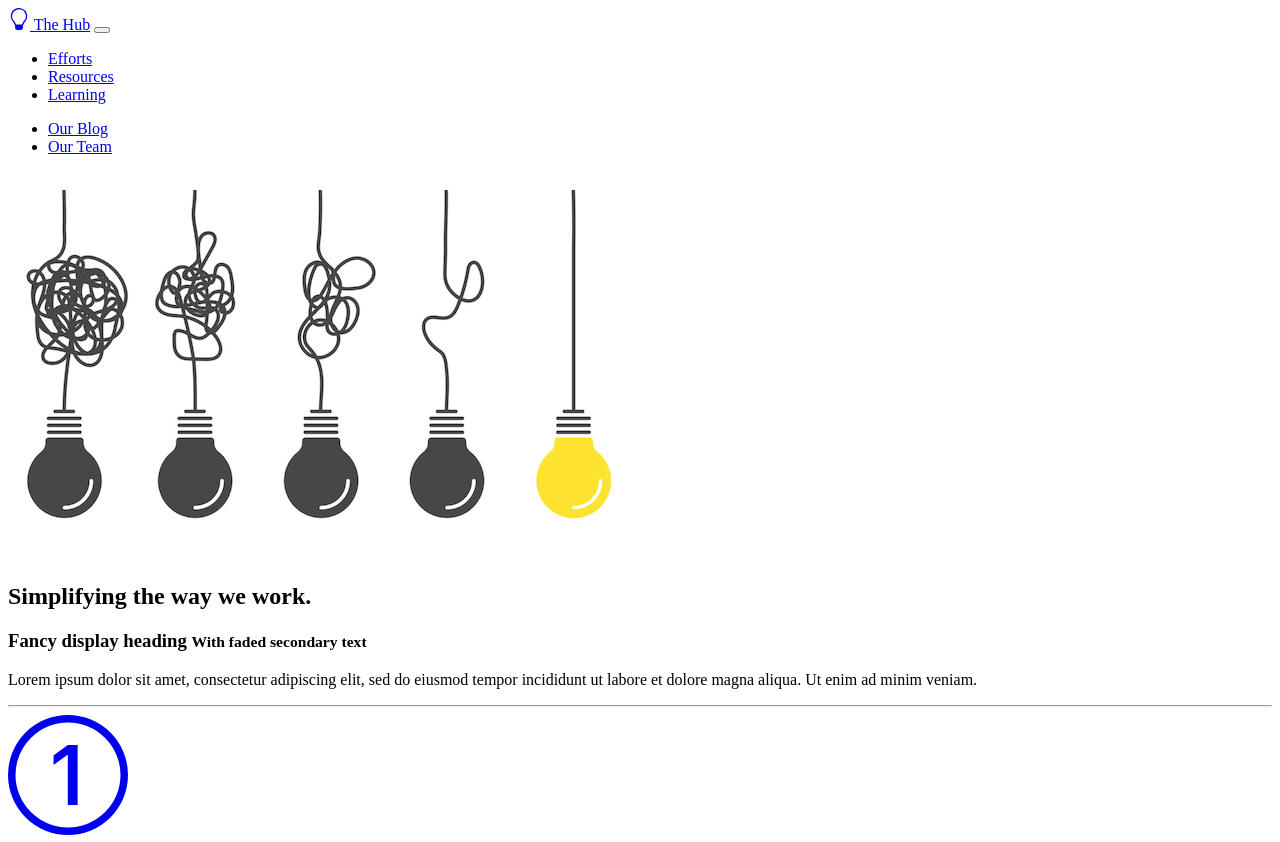
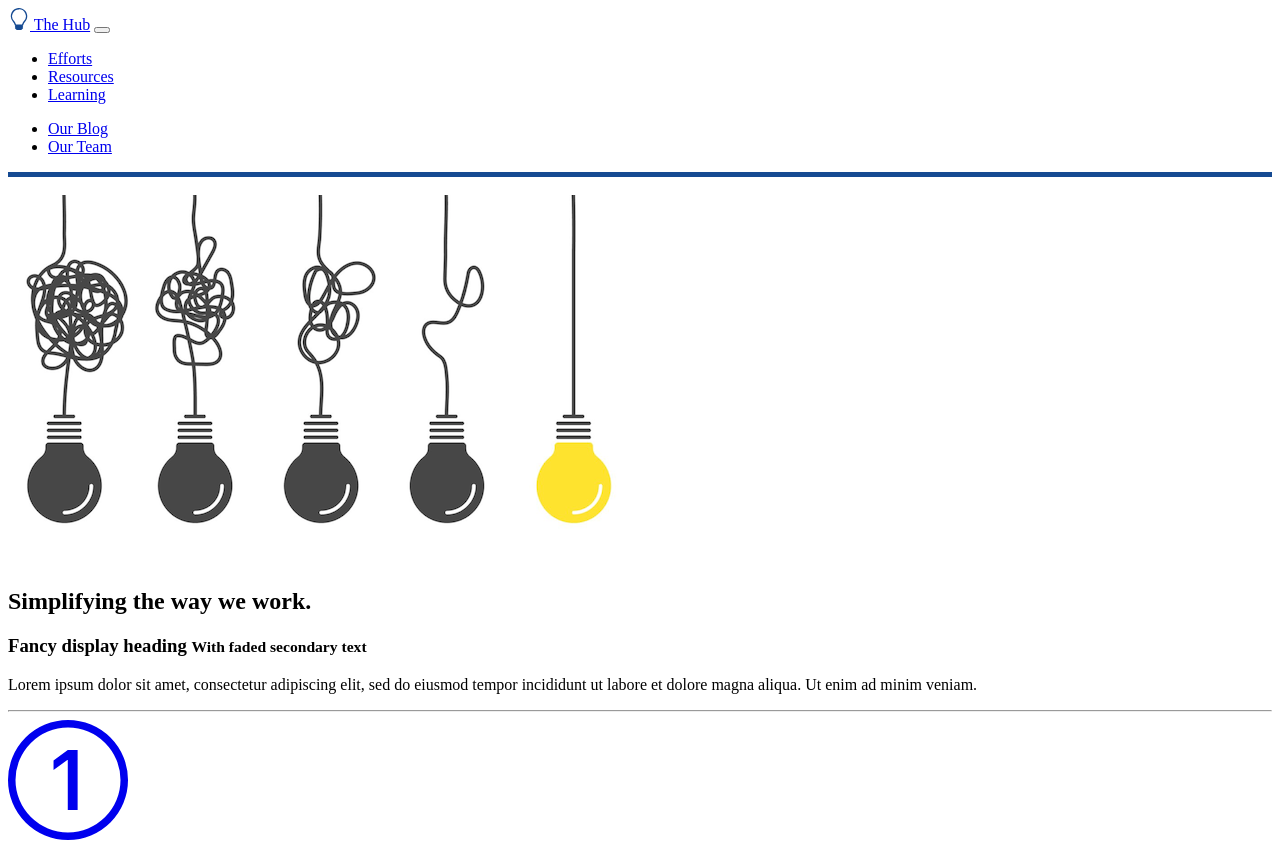
Before and after one commit to adamwbowman/sveltekit-hub, a SvelteKit app: page / in a window 1280 px wide. Shown: the top 842 px of the page. Built offline with nearby package versions, Linux system fonts and the light colour scheme.

Commit message:
added brand color

```diff
--- a/src/routes/+layout.svelte
+++ b/src/routes/+layout.svelte
@@ -9,10 +9,10 @@
 	<link href="https://cdn.jsdelivr.net/npm/bootstrap@5.2.1/dist/css/bootstrap.min.css" rel="stylesheet" integrity="sha384-iYQeCzEYFbKjA/T2uDLTpkwGzCiq6soy8tYaI1GyVh/UjpbCx/TYkiZhlZB6+fzT" crossorigin="anonymous">
 </svelte:head>
 
-<nav class="navbar navbar-expand-md fixed-top navbar-dark bg-dark opacity-75 border-bottom border-warning border-3">
+<nav class="navbar navbar-expand-md fixed-top navbar-dark bg-dark opacity-75">
 	<div class="container-fluid">
 		<a class="navbar-brand" href="/#">
-			<svg xmlns="http://www.w3.org/2000/svg" width="22" height="22" fill="currentColor" class="bi bi-lightbulb text-warning" viewBox="0 0 16 16">
+			<svg xmlns="http://www.w3.org/2000/svg" width="22" height="22" fill="currentColor" class="bi bi-lightbulb" style="color: rgb(21, 74, 146);" viewBox="0 0 16 16">
 				<path d="M2 6a6 6 0 1 1 10.174 4.31c-.203.196-.359.4-.453.619l-.762 1.769A.5.5 0 0 1 10.5 13a.5.5 0 0 1 0 1 .5.5 0 0 1 0 1l-.224.447a1 1 0 0 1-.894.553H6.618a1 1 0 0 1-.894-.553L5.5 15a.5.5 0 0 1 0-1 .5.5 0 0 1 0-1 .5.5 0 0 1-.46-.302l-.761-1.77a1.964 1.964 0 0 0-.453-.618A5.984 5.984 0 0 1 2 6zm6-5a5 5 0 0 0-3.479 8.592c.263.254.514.564.676.941L5.83 12h4.342l.632-1.467c.162-.377.413-.687.676-.941A5 5 0 0 0 8 1z"/>
 			</svg>
 		The Hub</a>
@@ -85,3 +85,10 @@
 		</div>
 	</div>
 </footer>
+
+<style>
+	nav {
+		border-bottom: 5px solid rgb(21, 74, 146);
+		/* border-color: rgb(21, 74, 146)" */
+	}
+</style>
```
